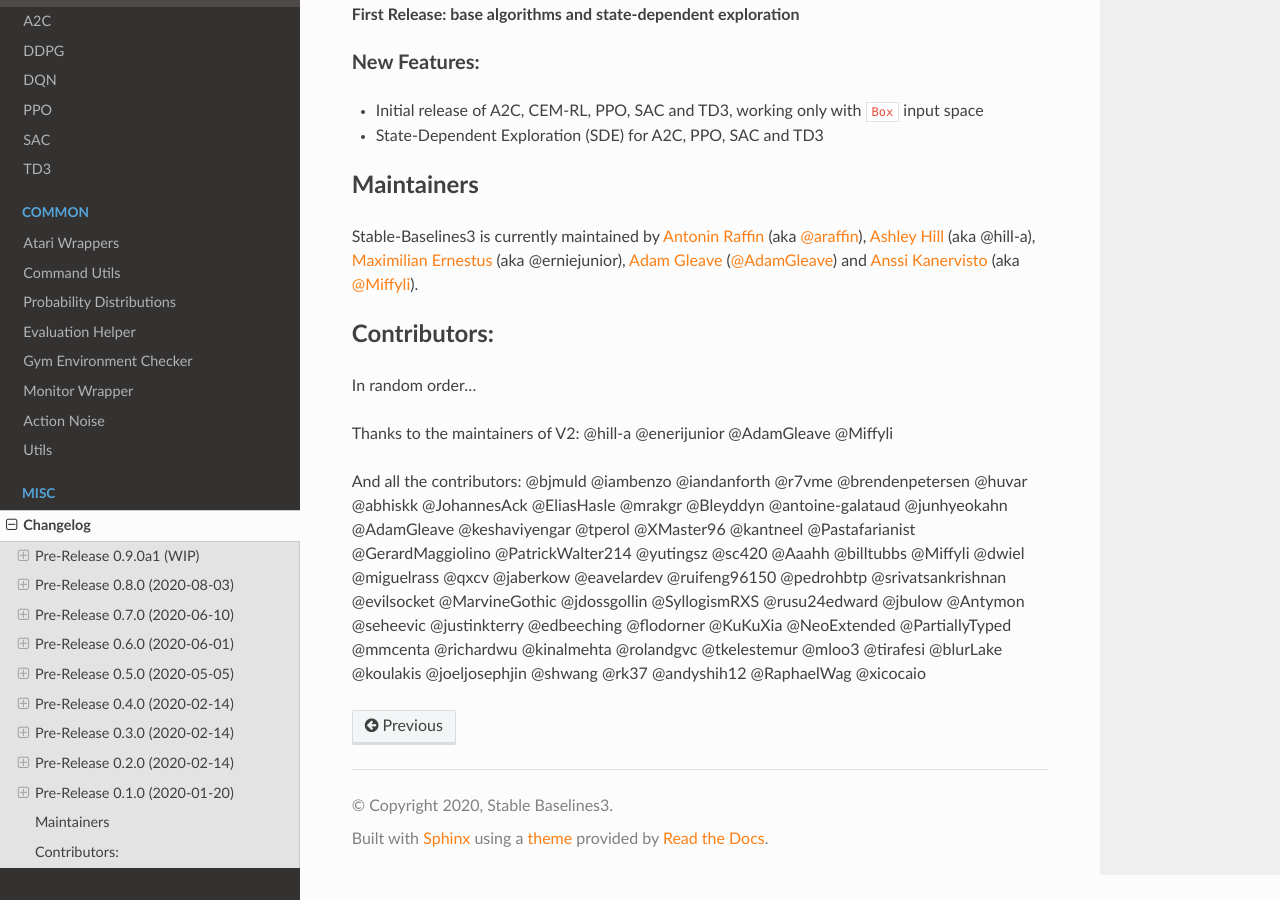
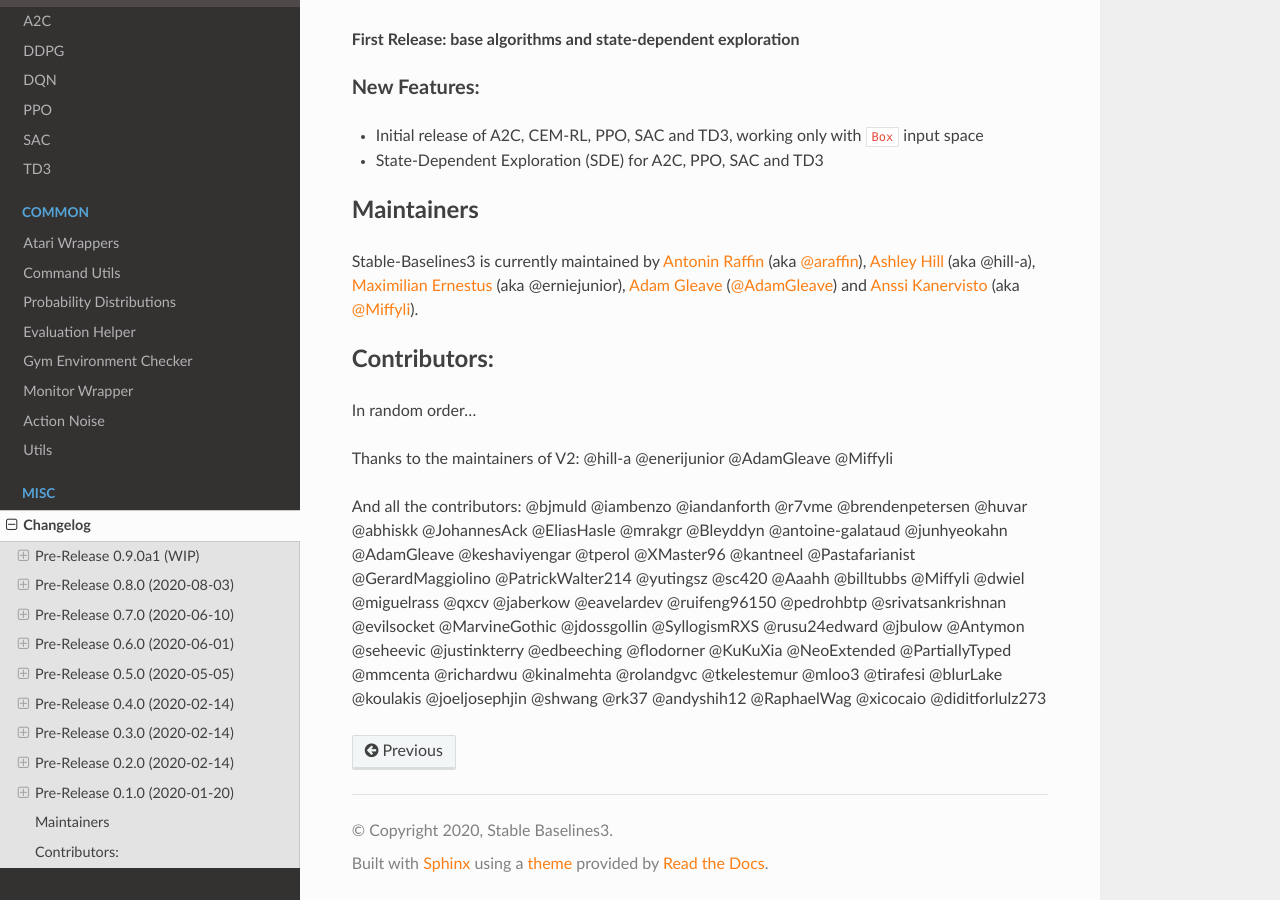
Before and after one commit to DLR-RM/stable-baselines3, a Sphinx documentation site: the page built from docs/misc/changelog.rst, in a window 1280 px wide and 900 px high, scrolled down 8517 px. Built offline with Sphinx 7.4.7 and the Read the Docs theme 2.0.0, drawn with Linux system fonts in a browser that asks for light colours; pages that are not in the unit, such as notebooks, are missing from menus; some of the changed text lies outside the part shown.

Commit message:
Update changelog.rst

```diff
--- a/docs/misc/changelog.rst
+++ b/docs/misc/changelog.rst
@@ -18,6 +18,7 @@
 Bug Fixes:
 ^^^^^^^^^^
 - Fixed a bug where the environment was reset twice when using ``evaluate_policy``
+- Fix logging of ``clip_fraction`` in PPO (@diditforlulz273)
 
 Deprecations:
 ^^^^^^^^^^^^^
@@ -398,3 +399,4 @@
 @MarvineGothic @jdossgollin @SyllogismRXS @rusu24edward @jbulow @Antymon @seheevic @justinkterry @edbeeching
 @flodorner @KuKuXia @NeoExtended @PartiallyTyped @mmcenta @richardwu @kinalmehta @rolandgvc @tkelestemur @mloo3
 @tirafesi @blurLake @koulakis @joeljosephjin @shwang @rk37 @andyshih12 @RaphaelWag @xicocaio
+@diditforlulz273
```
